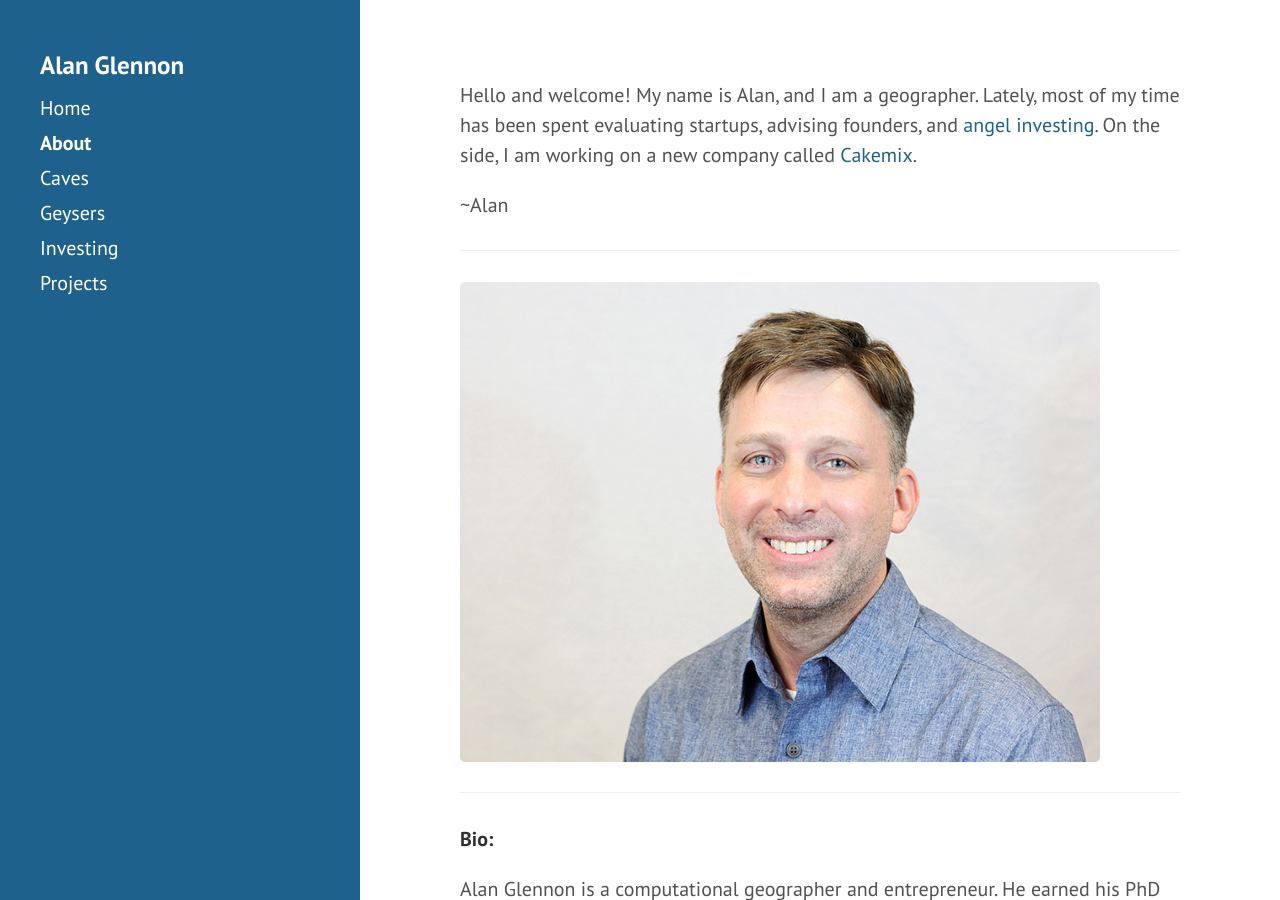
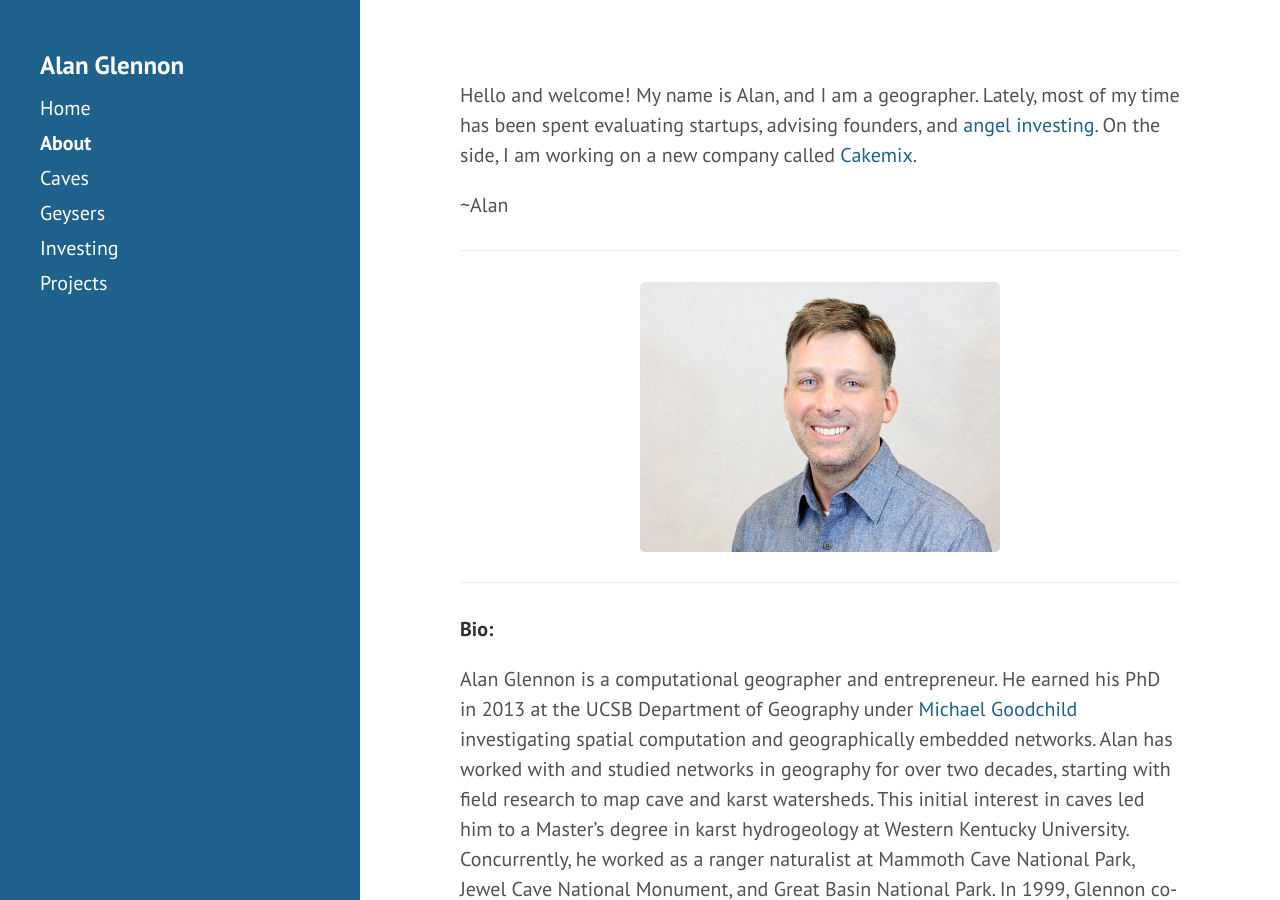
Before and after one commit to glennon/glennon.github.io, a Jekyll site: the page built from about.md, in a window 1280 px wide and 900 px high. Built offline with Jekyll 4.4.1, drawn with Linux system fonts in a browser that asks for light colours.

Commit message:
Update about.md
minor formatting

```diff
--- a/about.md
+++ b/about.md
@@ -9,7 +9,7 @@
 
 ---
 
-<img src="https://alanglennon.com/public/alan2016.jpg" alt="photo of Alan Glennon">
+<center><img src="https://alanglennon.com/public/alan2016.jpg" width="50%" alt="photo of Alan Glennon"></center>
 
 ---
 
```
